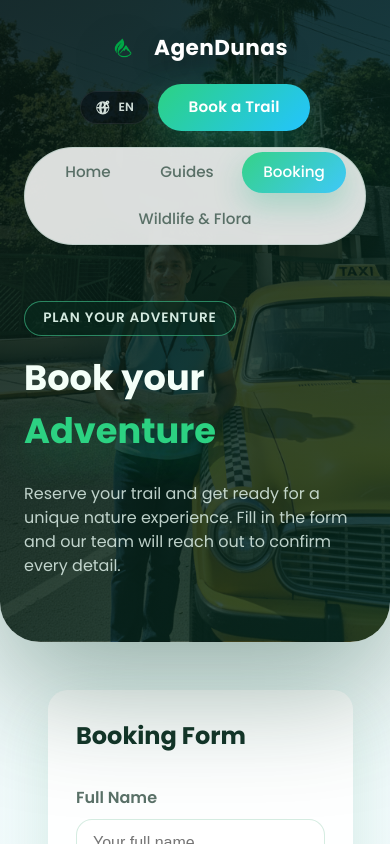
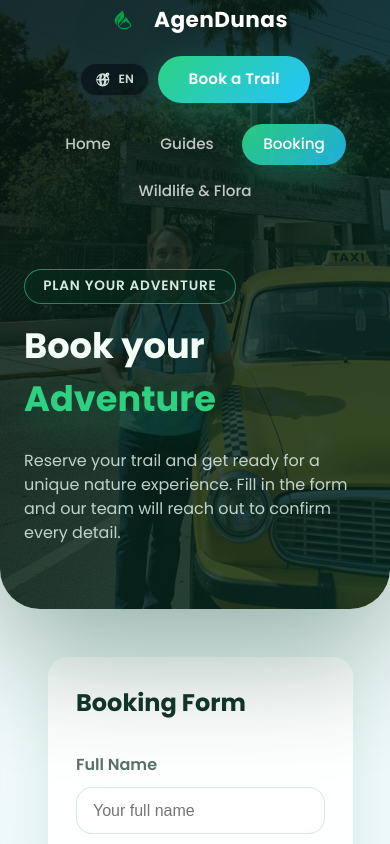
Before and after one commit to pedrogamadev/agendunas, a React (Vite) app in the folder front-end/: page /agendamento in a window 390 px wide. Shown: the top 844 px of the page. Built offline with nearby package versions, Linux system fonts and the light colour scheme.

Commit message:
feat: navbar acompanha

```diff
--- a/front-end/src/App.css
+++ b/front-end/src/App.css
@@ -22,6 +22,7 @@
   --radius-md: 20px;
   --radius-sm: 16px;
   --shadow-soft: 0 20px 50px rgba(26, 117, 85, 0.15);
+  --nav-height: clamp(4.5rem, 10vw, 6rem);
 }
 
 .app {
@@ -102,14 +103,81 @@ section {
 }
 
 .top-nav {
+  position: fixed;
+  top: 0;
+  left: 0;
+  right: 0;
+  z-index: 100;
   display: flex;
   align-items: center;
   justify-content: space-between;
   gap: clamp(1rem, 4vw, 2.5rem);
-  padding-bottom: clamp(2rem, 4vw, 3rem);
-  position: relative;
-  z-index: 2;
-  color: var(--text-dark);
+  padding: 0 clamp(1.5rem, 6vw, 6rem);
+  min-height: var(--nav-height);
+  background: transparent;
+  box-shadow: none;
+  color: #ffffff;
+  backdrop-filter: none;
+  transition: background 0.4s ease, box-shadow 0.4s ease, color 0.3s ease, backdrop-filter 0.3s ease;
+}
+
+.top-nav__spacer {
+  width: 100%;
+  height: var(--nav-height);
+  pointer-events: none;
+}
+
+.top-nav--scrolled {
+  background: rgba(0, 0, 0, 0.94);
+  box-shadow: 0 18px 45px rgba(0, 0, 0, 0.45);
+  color: rgba(245, 255, 250, 0.92);
+  backdrop-filter: blur(12px);
+}
+
+.top-nav:not(.top-nav--scrolled) .nav-links {
+  background: transparent;
+  box-shadow: none;
+  backdrop-filter: none;
+}
+
+.top-nav:not(.top-nav--scrolled) .brand {
+  color: #ffffff;
+}
+
+.top-nav--scrolled .brand {
+  color: rgba(245, 255, 250, 0.92);
+}
+
+.top-nav--scrolled .brand-text {
+  color: #f5fff8;
+  text-shadow: 0 0 0 rgba(0, 0, 0, 0);
+}
+
+.top-nav--scrolled .nav-links {
+  background: rgba(255, 255, 255, 0.08);
+  box-shadow: inset 0 0 0 1px rgba(255, 255, 255, 0.12);
+}
+
+.top-nav--scrolled .nav-link {
+  color: rgba(243, 255, 248, 0.82);
+}
+
+.top-nav--scrolled .nav-link:hover,
+.top-nav--scrolled .nav-link:focus-visible {
+  color: #ffffff;
+}
+
+.top-nav--scrolled .translation-toggle {
+  background: rgba(255, 255, 255, 0.14);
+  color: rgba(245, 255, 250, 0.92);
+  box-shadow: inset 0 0 0 1px rgba(255, 255, 255, 0.18);
+}
+
+.top-nav--scrolled .translation-toggle:hover,
+.top-nav--scrolled .translation-toggle:focus-visible {
+  background: rgba(255, 255, 255, 0.28);
+  color: #060a12;
+  box-shadow: 0 12px 32px rgba(0, 0, 0, 0.35);
 }
 
 .brand {
@@ -202,7 +270,7 @@ section {
 .nav-link {
   padding: 0.55rem 1.35rem;
   border-radius: 999px;
-  color: rgba(20, 52, 40, 0.65);
+  color: rgba(255, 255, 255, 0.75);
   font-size: 0.95rem;
   font-weight: 500;
   transition: background 0.3s ease, color 0.3s ease, transform 0.3s ease;
@@ -210,7 +278,7 @@ section {
 
 .nav-link:hover,
 .nav-link:focus-visible {
-  color: var(--fern-700);
+  color: #ffffff;
   transform: translateY(-1px);
 }
 
--- a/front-end/src/App.tsx
+++ b/front-end/src/App.tsx
@@ -1,6 +1,6 @@
 import './App.css'
 import type { JSX, ReactNode } from 'react'
-import { useEffect, useMemo, useState } from 'react'
+import { useEffect, useLayoutEffect, useMemo, useRef, useState } from 'react'
 import { useTranslation } from './i18n/TranslationProvider'
 import BookingPage from './pages/BookingPage'
 import FaunaFloraPage from './pages/FaunaFloraPage'
@@ -38,6 +38,9 @@ const normalizePath = (value: string) => {
 
 function App() {
   const [currentPath, setCurrentPath] = useState(() => normalizePath(window.location.pathname))
+  const [isScrolled, setIsScrolled] = useState(() => window.scrollY > 16)
+  const [navHeight, setNavHeight] = useState(0)
+  const navRef = useRef<HTMLElement | null>(null)
   const { content, toggleLanguage } = useTranslation()
 
   useEffect(() => {
@@ -47,6 +50,39 @@ function App() {
 
     window.addEventListener('popstate', handlePopState)
     return () => window.removeEventListener('popstate', handlePopState)
+  }, [])
+
+  useEffect(() => {
+    const handleScroll = () => {
+      setIsScrolled(window.scrollY > 16)
+    }
+
+    handleScroll()
+    window.addEventListener('scroll', handleScroll, { passive: true })
+    return () => window.removeEventListener('scroll', handleScroll)
+  }, [])
+
+  useLayoutEffect(() => {
+    const element = navRef.current
+    if (!element) {
+      return
+    }
+
+    const updateHeight = () => {
+      const nextHeight = Math.round(element.getBoundingClientRect().height)
+      setNavHeight((current) => (current !== nextHeight ? nextHeight : current))
+    }
+
+    updateHeight()
+
+    if (typeof ResizeObserver !== 'undefined') {
+      const observer = new ResizeObserver(() => updateHeight())
+      observer.observe(element)
+      return () => observer.disconnect()
+    }
+
+    window.addEventListener('resize', updateHeight)
+    return () => window.removeEventListener('resize', updateHeight)
   }, [])
 
   const navigate = (path: string) => {
@@ -73,7 +109,8 @@ function App() {
   )
 
   const navigation = (
-    <nav className="top-nav">
+    <>
+      <nav ref={navRef} className={`top-nav${isScrolled ? ' top-nav--scrolled' : ''}`}>
           <a
             className="brand"
             href="/"
@@ -125,15 +162,13 @@ function App() {
               </svg>
               <span className="translation-toggle__label">{content.navigation.translationToggle.label}</span>
             </button>
-        <button
-          type="button"
-          className="btn primary"
-          onClick={() => navigate('/agendamento')}
-        >
+            <button type="button" className="btn primary" onClick={() => navigate('/agendamento')}>
               {content.navigation.scheduleButton}
             </button>
           </div>
       </nav>
+        <div className="top-nav__spacer" aria-hidden="true" style={{ height: navHeight || undefined }} />
+    </>
   )
 
   const Page = activeRoute.component
```
Lines whose indentation alone changed are shown as unchanged.
